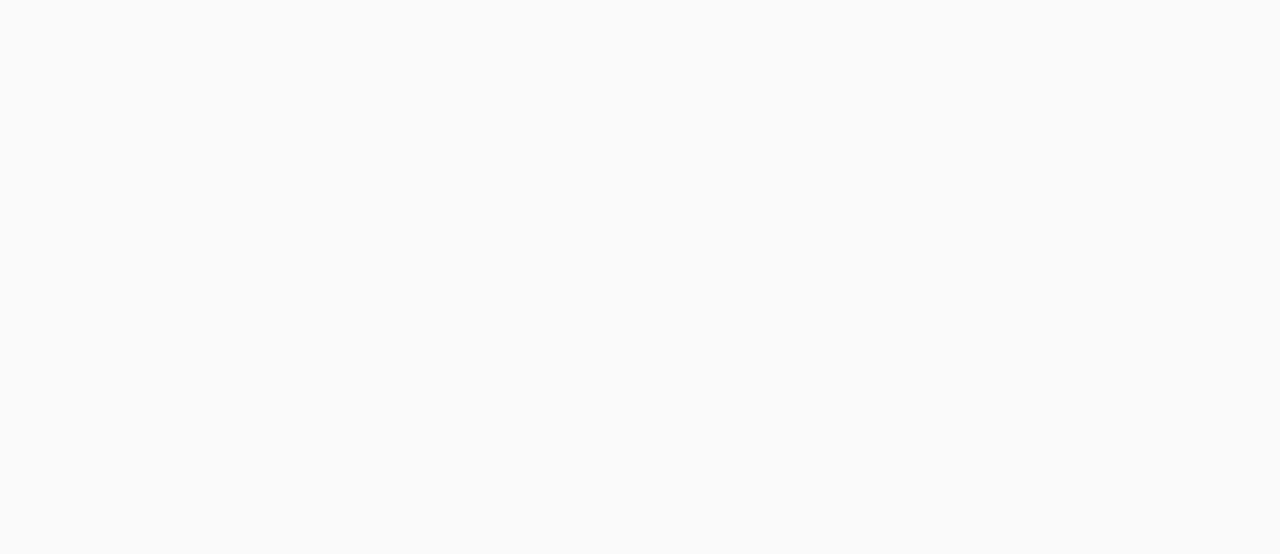
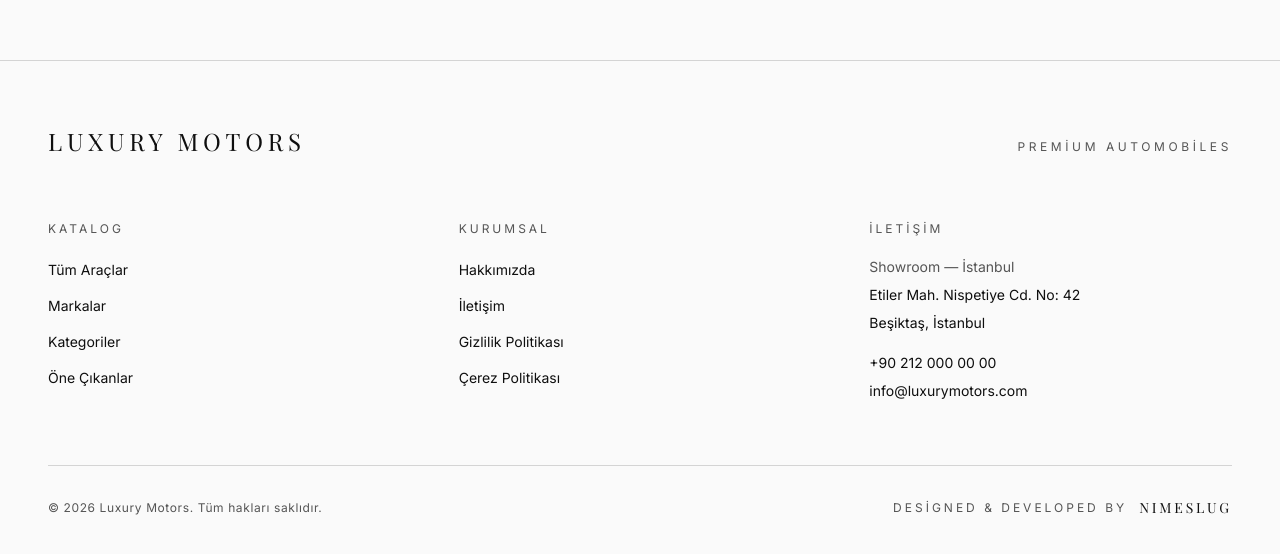
Before and after one commit to nimeslug/luxury-motors, a Next.js app: page / in a window 1280 px wide. Shown: the part 836-1390 px from the top of the page. Before the commit the page ends 800 px from the top, so only its background shows below. Built offline with nearby package versions, Linux system fonts and the light colour scheme; no server answers; the database is empty; a web font is replaced by a local one.

Commit message:
Add Footer with atelier signature in public layout

```diff
--- a/src/app/(public)/layout.tsx
+++ b/src/app/(public)/layout.tsx
@@ -1,4 +1,5 @@
 import { Header } from "@/components/layout/header";
+import { Footer } from "@/components/layout/footer";
 
 export default function PublicLayout({
   children,
@@ -9,6 +10,7 @@
     <>
       <Header />
       <main>{children}</main>
+      <Footer />
     </>
   );
 }
--- /dev/null
+++ b/src/components/layout/footer.tsx
@@ -0,0 +1,113 @@
+import Link from "next/link";
+
+const navLinks = {
+  katalog: [
+    { label: "Tüm Araçlar", href: "/cars" },
+    { label: "Markalar", href: "/brands" },
+    { label: "Kategoriler", href: "/categories" },
+    { label: "Öne Çıkanlar", href: "/" },
+  ],
+  kurumsal: [
+    { label: "Hakkımızda", href: "/about" },
+    { label: "İletişim", href: "/contact" },
+    { label: "Gizlilik Politikası", href: "/privacy" },
+    { label: "Çerez Politikası", href: "/cookies" },
+  ],
+};
+
+export function Footer() {
+  return (
+    <footer className="border-t border-border mt-24 bg-background">
+      <div className="max-w-7xl mx-auto px-6 lg:px-12 py-16">
+
+        {/* Üst: marka + slogan */}
+        <div className="flex flex-col md:flex-row md:items-baseline md:justify-between gap-4 mb-16">
+          <Link href="/">
+            <span className="font-serif text-2xl tracking-[0.2em] uppercase">
+              Luxury Motors
+            </span>
+          </Link>
+          <p className="text-xs tracking-[0.3em] uppercase text-muted">
+            Premium Automobiles
+          </p>
+        </div>
+
+        {/* Orta: sütunlar */}
+        <div className="grid grid-cols-1 md:grid-cols-3 gap-12 mb-16">
+
+          <div>
+            <h3 className="text-xs tracking-[0.25em] uppercase text-muted mb-5">
+              Katalog
+            </h3>
+            <ul className="space-y-3">
+              {navLinks.katalog.map((item) => (
+                <li key={item.href}>
+                  <Link
+                    href={item.href}
+                    className="text-sm hover:text-accent transition-colors"
+                  >
+                    {item.label}
+                  </Link>
+                </li>
+              ))}
+            </ul>
+          </div>
+
+          <div>
+            <h3 className="text-xs tracking-[0.25em] uppercase text-muted mb-5">
+              Kurumsal
+            </h3>
+            <ul className="space-y-3">
+              {navLinks.kurumsal.map((item) => (
+                <li key={item.href}>
+                  <Link
+                    href={item.href}
+                    className="text-sm hover:text-accent transition-colors"
+                  >
+                    {item.label}
+                  </Link>
+                </li>
+              ))}
+            </ul>
+          </div>
+
+          <div>
+            <h3 className="text-xs tracking-[0.25em] uppercase text-muted mb-5">
+              İletişim
+            </h3>
+            <address className="not-italic text-sm space-y-2">
+              <p className="text-muted mb-2">Showroom — İstanbul</p>
+              <p>Etiler Mah. Nispetiye Cd. No: 42</p>
+              <p>Beşiktaş, İstanbul</p>
+              <p className="pt-3">
+                <a href="tel:+902120000000" className="hover:text-accent transition-colors">
+                  +90 212 000 00 00
+                </a>
+              </p>
+              <p>
+                <a href="mailto:info@luxurymotors.com" className="hover:text-accent transition-colors">
+                  info@luxurymotors.com
+                </a>
+              </p>
+            </address>
+          </div>
+        </div>
+
+        {/* Alt: copyright + atelier imza */}
+        <div className="pt-8 border-t border-border flex flex-col md:flex-row md:items-center md:justify-between gap-6">
+          <p className="text-xs tracking-wider text-muted">
+            © {new Date().getFullYear()} Luxury Motors. Tüm hakları saklıdır.
+          </p>
+
+          <p className="text-xs tracking-[0.25em] text-muted uppercase flex items-center gap-3">
+            <span>Designed &amp; Developed by</span>
+            <span className="font-serif text-foreground tracking-[0.2em] text-sm">
+              NIMESLUG
+            </span>
+          </p>
+        </div>
+
+      </div>
+    </footer>
+  );
+}
```
